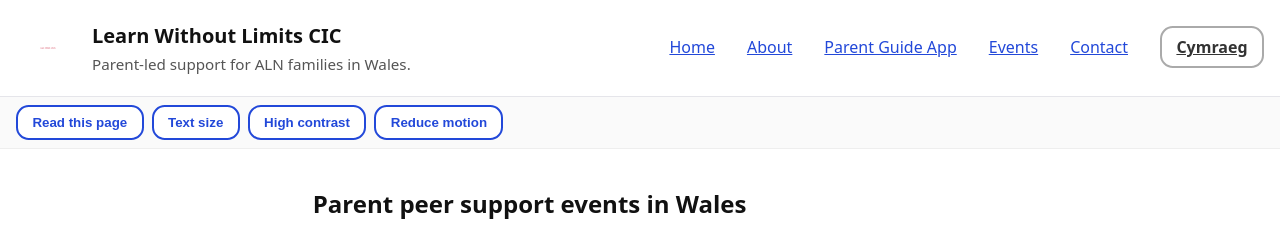
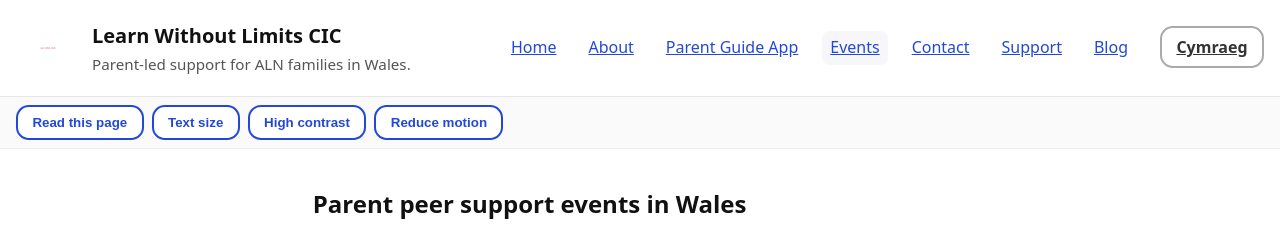
Before and after one commit to StephShobiye/learnwithoutlimitscic.github.io, a Jekyll site: the page events.en.html, which Jekyll copies as it is, in a window 1280 px wide. Shown: the top 231 px of the page. Built offline with Jekyll 4.4.1, drawn with Linux system fonts in a browser that asks for light colours.

Commit message:
Update events.en.html
Add new blog.learnwithoutlimitscic.org link to navigation

```diff
--- a/events.en.html
+++ b/events.en.html
@@ -31,8 +31,10 @@
         <li><a href="/index.en.html">Home</a></li>
         <li><a href="/about.en.html">About</a></li>
         <li><a href="/app.en.html">Parent Guide App</a></li>
-        <li><a href="/events.en.html">Events</a></li>
+        <li><a href="/events.en.html" aria-current="page">Events</a></li>
         <li><a href="/contact.en.html">Contact</a></li>
+        <li><a href="/support.en.html">Support</a></li>
+        <li><a href="https://blog.learnwithoutlimitscic.org/">Blog</a></li>
       </ul>
     </nav>
 
@@ -118,7 +120,7 @@
         Additional downloadable toolkits and resources will be made available later in the year as our systems are put in place.
       </p>
       <p>
-        <a class="btn" href="https://learnwithoutlimitscic.blogspot.com/" target="_blank" rel="noopener">Read the blog</a>
+        <a class="btn" href="https://blog.learnwithoutlimitscic.org/">Read the blog</a>
         <a class="btn ghost" href="/about.en.html">Learn more about our work</a>
       </p>
 
```
